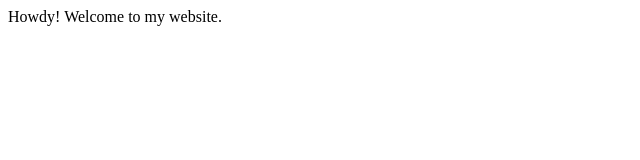
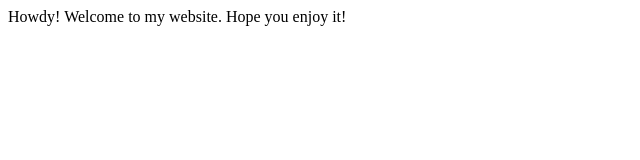
Before and after one commit to jefferytsummers/jefferytsummers.github.io, a plain HTML site: page index.html in a window 1280 px wide. Shown: the whole page, without its empty margins (0-640 px from the left). Drawn offline with Linux system fonts and the light colour scheme.

Commit message:
Added index.html

```diff
--- a/index.html
+++ b/index.html
@@ -2,4 +2,5 @@
 
 <body>
 Howdy! Welcome to my website.
+Hope you enjoy it!
 </body>
```
